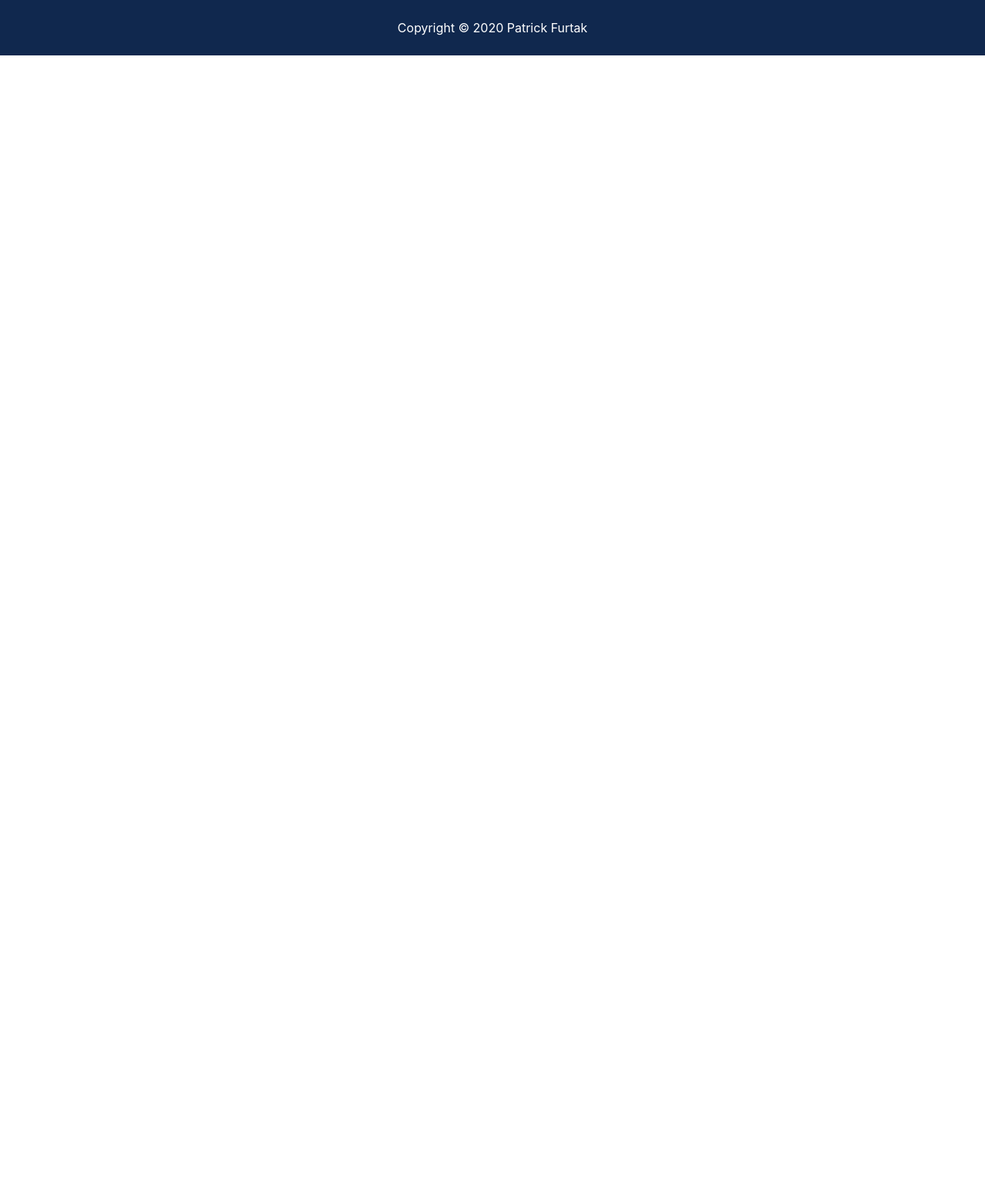
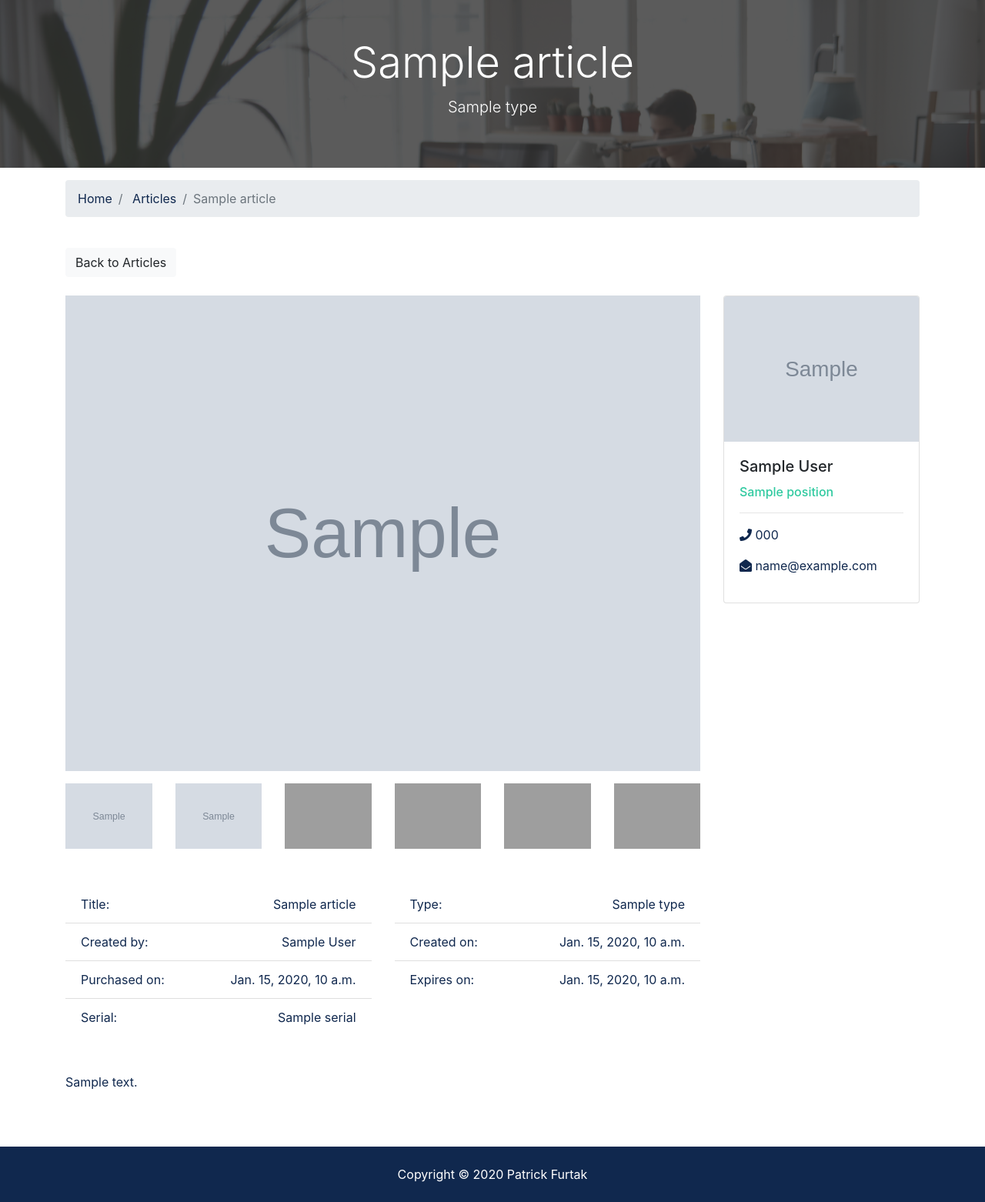
Before and after one commit to PFurtak/EnvEcho, a Django app: template templates/articles/article.html in a window 1280 px wide. Shown: the part 56-1618 px from the top of the page at 77% size. Before the commit the page ends 128 px from the top, so only its background shows below. Run offline with Django 3.2, Linux system fonts and the light colour scheme; the template is opened without the code that fills it: most values are stand-ins (such as "Sample title", 1, 10 or a date in 2020); grey boxes marked "Sample" are stand-in pictures; some libraries are stand-ins or nearby versions; grey boxes are pictures that could not be loaded.

Commit message:
fixed lightbox effect, added in html and dynamic data for single article page

```diff
--- a/templates/articles/article.html
+++ b/templates/articles/article.html
@@ -2,4 +2,144 @@
 
  {% block content %}
 
+ <section id="showcase-inner" class="py-5 text-white">
+  <div class="container">
+    <div class="row text-center">
+      <div class="col-md-12">
+        <h1 class="display-4">{{article.title}}</h1>
+        <p class="lead">
+           {{article.type}}</p>
+      </div>
+    </div>
+  </div>
+</section>
+
+<!-- Breadcrumb -->
+<section id="bc" class="mt-3">
+  <div class="container">
+    <nav>
+      <ol class="breadcrumb">
+        <li class="breadcrumb-item">
+          <a href="{% url 'index' %}">Home</a>
+        </li>
+        <li class="breadcrumb-item">
+          <a href="{% url 'article' %}">Articles</a>
+        </li>
+        <li class="breadcrumb-item active">{{article.title}}</li>
+      </ol>
+    </nav>
+  </div>
+</section>
+
+<!-- Listing -->
+<section id="listing" class="py-4">
+  <div class="container">
+    <a href="{% url 'article' %}" class="btn btn-light mb-4">Back to Articles</a>
+    <div class="row">
+      <div class="col-md-9">
+        <!-- Home Main Image -->
+        <img src="{{ article.photo_1.url }}" alt="" class="img-main img-fluid mb-3">
+        <!-- Thumbnails -->
+        <div class="row mb-5 thumbs">
+          <div class="col-md-2">
+            <a href="{{ article.photo_1.url }}" data-lightbox="home-images">
+              <img src="{{ article.photo_1.url }}" alt="" class="img-fluid">
+            </a>
+          </div>
+          <div class="col-md-2">
+            <a href="{{ article.photo_2.url }}" data-lightbox="home-images">
+              <img src="{{ article.photo_2.url }}" alt="" class="img-fluid">
+            </a>
+          </div>
+          <div class="col-md-2">
+            <a href="assets/img/homes/home-inside-3.jpg" data-lightbox="home-images">
+              <img src="assets/img/homes/home-inside-3.jpg" alt="" class="img-fluid">
+            </a>
+          </div>
+          <div class="col-md-2">
+            <a href="assets/img/homes/home-inside-4.jpg" data-lightbox="home-images">
+              <img src="assets/img/homes/home-inside-4.jpg" alt="" class="img-fluid">
+            </a>
+          </div>
+          <div class="col-md-2">
+            <a href="assets/img/homes/home-inside-5.jpg" data-lightbox="home-images">
+              <img src="assets/img/homes/home-inside-5.jpg" alt="" class="img-fluid">
+            </a>
+          </div>
+          <div class="col-md-2">
+            <a href="assets/img/homes/home-inside-6.jpg" data-lightbox="home-images">
+              <img src="assets/img/homes/home-inside-6.jpg" alt="" class="img-fluid">
+            </a>
+          </div>
+        </div>
+        <!-- Fields -->
+        <div class="row mb-5 fields">
+          <div class="col-md-6">
+            <ul class="list-group list-group-flush">
+              <li class="list-group-item text-primary">
+                 Title:
+                <span class="float-right">{{article.title}}</span>
+              </li>
+              <li class="list-group-item text-primary">
+                 Created by:
+                <span class="float-right">{{article.tech.first_name}} {{article.tech.last_name}}</span>
+              </li>
+              <li class="list-group-item text-primary">
+                 Purchased on:
+                <span class="float-right">{{article.purchase_date}}</span>
+              </li>
+              <li class="list-group-item text-primary">
+                 Serial:
+                <span class="float-right">{{article.serial}}
+                </span>
+              </li>
+            </ul>
+          </div>
+          <div class="col-md-6">
+            <ul class="list-group list-group-flush">
+              <li class="list-group-item text-primary">
+                 Type:
+                <span class="float-right">{{article.type}}</span>
+              </li>
+              <li class="list-group-item text-primary">
+                Created on:
+                <span class="float-right"> {{article.create_date}}
+                </span>
+              </li>
+              <li class="list-group-item text-primary">
+                 Expires on:
+                <span class="float-right">{{article.expire_date}}</span>
+              </li>
+
+
+
+            </ul>
+          </div>
+        </div>
+
+        <!-- Description -->
+        <div class="row mb-5">
+          <div class="col-md-12 text-primary">
+            {{article.description}}
+          </div>
+        </div>
+      </div>
+      <div class="col-md-3">
+        <div class="card mb-3">
+          <img class="card-img-top" src="{{ article.tech.photo.url }}" alt="Seller of the month">
+          <div class="card-body">
+            <h5 class="card-title">{{article.tech.first_name}} {{article.tech.last_name}}</h5>
+            <h6 class="text-secondary">{{article.tech.position}}</h6>
+            <hr>
+            <p class="text-primary">
+              <i class="fas fa-phone"></i> {{ article.tech.phone }}</p>
+            <p class="text-primary">
+              <i class="fas fa-envelope-open"></i> {{ article.tech.email }}</p>
+          </div>
+        </div>
+      </div>
+    </div>
+  </div>
+</section>
+
 {% endblock %}
--- a/templates/base.html
+++ b/templates/base.html
@@ -12,6 +12,8 @@
   <link rel="stylesheet" href="{% static 'css/bootstrap.css' %}">
   <!-- Custom -->
   <link rel="stylesheet" href="{% static 'css/style.css' %}">
+  <!-- LightBox -->
+  <link rel="stylesheet" href="{% static 'css/lightbox.min.css' %}" />
   <title>EnvEcho.io</title>
 </head>
 <body>
```
